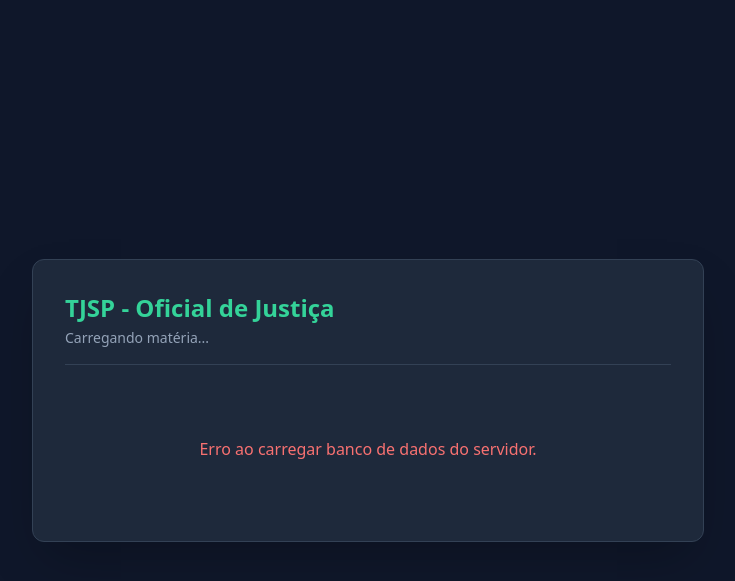
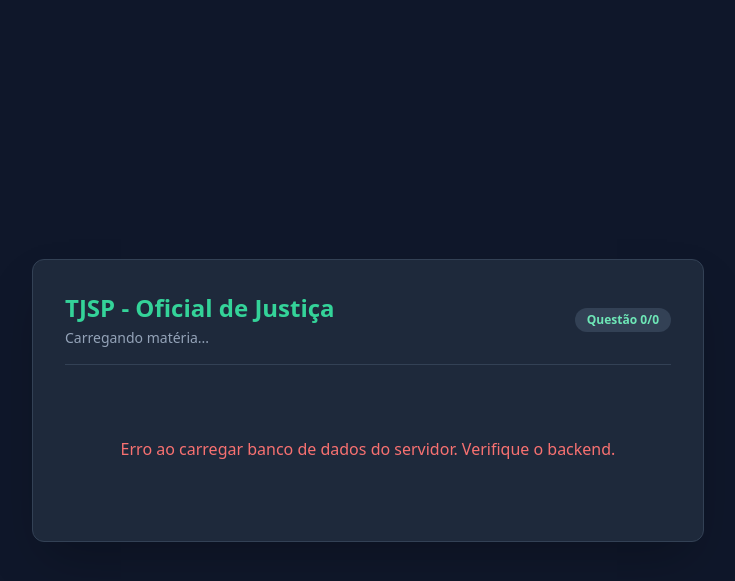
Before and after one commit to rodrigoscfernandes94-max/preptjsp, a Flask app: page / in a window 1280 px wide. Shown: the top 581 px of the page, without its empty margins (272-1007 px from the left). Run offline with Flask 3, Linux system fonts and the light colour scheme; data comes from the database, SQL or seed files in the repository; some libraries are stand-ins or nearby versions.

Commit message:
Update index.html

```diff
--- a/templates/index.html
+++ b/templates/index.html
@@ -3,15 +3,20 @@
 <head>
     <meta charset="UTF-8">
     <meta name="viewport" content="width=device-width, initial-scale=1.0">
-    <title>Plataforma de Estudos - Oficial de Justiça TJSP</title>
+    <title>Estudos - Oficial de Justiça TJSP</title>
     <script src="https://cdn.tailwindcss.com"></script>
 </head>
 <body class="bg-slate-900 text-slate-100 min-h-screen flex flex-col items-center justify-center p-4">
 
     <div class="max-w-2xl w-full bg-slate-800 p-8 rounded-xl shadow-2xl border border-slate-700">
-        <header class="mb-6 border-b border-slate-700 pb-4">
-            <h1 class="text-2xl font-bold text-emerald-400">TJSP - Oficial de Justiça</h1>
-            <p id="materia-tag" class="text-sm text-slate-400 mt-1">Carregando matéria...</p>
+        <header class="mb-6 border-b border-slate-700 pb-4 flex justify-between items-center">
+            <div>
+                <h1 class="text-2xl font-bold text-emerald-400">TJSP - Oficial de Justiça</h1>
+                <p id="materia-tag" class="text-sm text-slate-400 mt-1">Carregando matéria...</p>
+            </div>
+            <div id="progresso-contador" class="text-xs bg-slate-700 px-3 py-1 rounded-full text-emerald-300 font-semibold">
+                Questão 0/0
+            </div>
         </header>
 
         <main id="app-container">
@@ -52,14 +57,16 @@
                 }
             } catch (error) {
                 console.error("Erro ao carregar questões:", error);
-                document.getElementById('loading').innerHTML = '<p class="text-red-400">Erro ao carregar banco de dados do servidor.</p>';
+                document.getElementById('loading').innerHTML = '<p class="text-red-400">Erro ao carregar banco de dados do servidor. Verifique o backend.</p>';
             }
         }
 
         function renderizarQuestao() {
             const q = questoes[indiceAtual];
+            document.getElementById('materia-taginnerText') = `Matéria: ${q.materia || 'Geral'}`;
             document.getElementById('materia-tag').innerText = `Matéria: ${q.materia || 'Geral'}`;
-            document.getElementById('enunciado').innerText = `${indiceAtual + 1}. ${q.enunciado}`;
+            document.getElementById('progresso-contador').innerText = `Questão ${indiceAtual + 1} de ${questoes.length}`;
+            document.getElementById('enunciado').innerText = `${q.enunciado}`;
 
             const container = document.getElementById('alternativas-container');
             container.innerHTML = '';
@@ -68,7 +75,7 @@
             q.alternativas.forEach((alt, index) => {
                 const letra = letras[index];
                 const btn = document.createElement('button');
-                btn.className = "w-full text-left p-3 rounded-lg bg-slate-700 hover:bg-slate-600 border border-slate-600 transition-colors";
+                btn.className = "w-full text-left p-3 rounded-lg bg-slate-700 hover:bg-slate-600 border border-slate-600 transition-colors cursor-pointer";
                 btn.innerHTML = `<strong class="text-emerald-400 mr-2">${letra})</strong> ${alt}`;
                 btn.onclick = () => verificarResposta(letra, q.correta, q.comentario);
                 container.appendChild(btn);
@@ -83,16 +90,18 @@
             feedback.classList.remove('hidden');
 
             if (selecionada === correta) {
-                feedback.className = "p-4 rounded-lg mb-4 text-sm font-medium bg-emerald-900/50 border border-emerald-600 text-emerald-200";
+                feedback.className = "p-4 rounded-lg mb-4 text-sm font-medium bg-emerald-950 border border-emerald-600 text-emerald-200";
                 feedback.innerHTML = `<strong>Resposta Correta!</strong> ${comentario || ''}`;
             } else {
-                feedback.className = "p-4 rounded-lg mb-4 text-sm font-medium bg-rose-900/50 border border-rose-600 text-rose-200";
+                feedback.className = "p-4 rounded-lg mb-4 text-sm font-medium bg-rose-950 border border-rose-600 text-rose-200";
                 feedback.innerHTML = `<strong>Resposta Incorreta.</strong> A alternativa correta é a <strong>(${correta})</strong>. ${comentario || ''}`;
             }
 
-            // Desativa os botões após responder
             const botoes = document.getElementById('alternativas-container').querySelectorAll('button');
-            botoes.forEach(b => b.disabled = true);
+            botoes.forEach(b => {
+                b.disabled = true;
+                b.classList.remove('hover:bg-slate-600', 'cursor-pointer');
+            });
 
             document.getElementById('btn-proxima').classList.remove('hidden');
         }
@@ -105,8 +114,8 @@
                 document.getElementById('quiz-box').innerHTML = `
                     <div class="text-center py-8">
                         <h2 class="text-2xl font-bold text-emerald-400 mb-2">Parabéns!</h2>
-                        <p class="text-slate-300">Você concluiu todas as questões disponíveis neste caderno.</p>
-                        <button onclick="location.reload()" class="mt-6 bg-emerald-600 hover:bg-emerald-500 text-white font-semibold px-6 py-2 rounded-lg transition-colors">Reiniciar Estudos</button>
+                        <p class="text-slate-300 mb-6">Você concluiu todas as questões disponíveis nesta sessão de estudos.</p>
+                        <button onclick="location.reload()" class="bg-emerald-600 hover:bg-emerald-500 text-white font-semibold px-6 py-3 rounded-lg transition-colors">Reiniciar Estudos</button>
                     </div>
                 `;
             }
```
